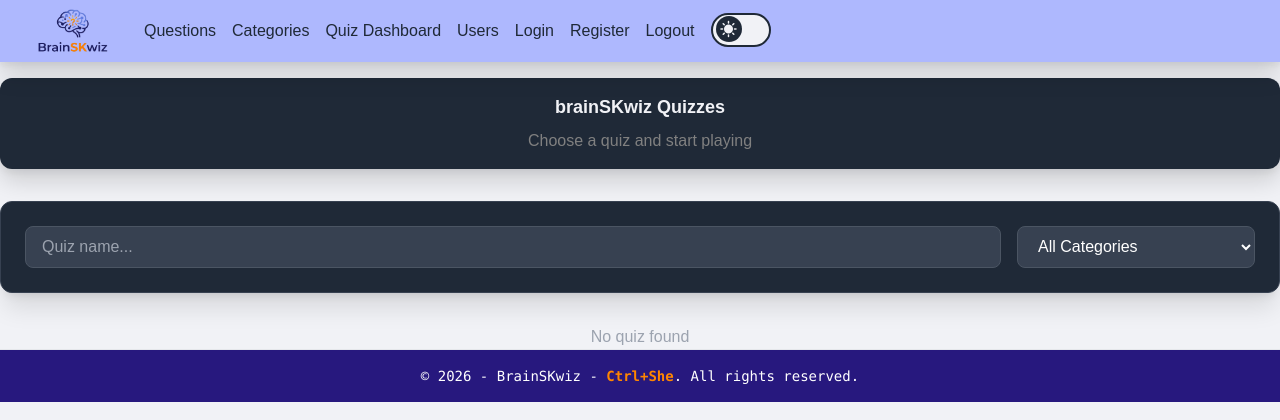
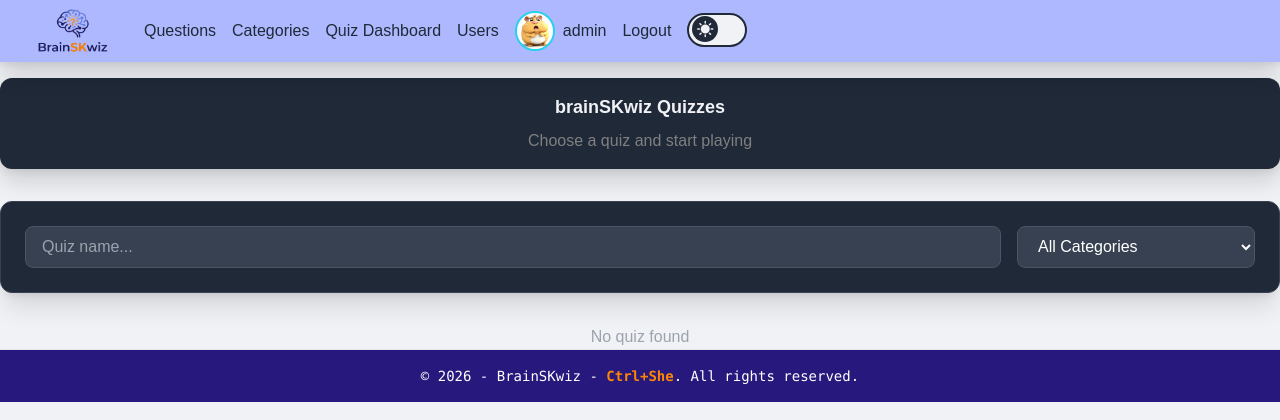
Before and after one commit to pouit777/CtrlShe, a PHP site: page /index.php in a window 1280 px wide. Shown: the top 420 px of the page. Run offline with PHP 8.4, Linux system fonts and the light colour scheme; a user stored in the database is signed in; data comes from the database, SQL or seed files in the repository; data that the repository does not hold is empty; some libraries are stand-ins or nearby versions; some web fonts are replaced.

Commit message:
rajout d'une photo de profil

```diff
--- a/docker/db/init.sql
+++ b/docker/db/init.sql
@@ -14,6 +14,7 @@ CREATE TABLE IF NOT EXISTS users (
     email VARCHAR(255) NOT NULL UNIQUE,
     password VARCHAR(255) NOT NULL,
     role ENUM('admin', 'user') DEFAULT 'user',
+    avatar VARCHAR(100) NOT NULL DEFAULT 'hamster.png',
     created_at TIMESTAMP DEFAULT CURRENT_TIMESTAMP
 ) ENGINE=InnoDB DEFAULT CHARSET=utf8mb4;
 
--- a/src/api/account/login_process.php
+++ b/src/api/account/login_process.php
@@ -29,6 +29,9 @@ try {
         $_SESSION['user_id'] = $userAccount['id'];
         $_SESSION['username'] = $userAccount['username'];
         $_SESSION['role'] = $userAccount['role'];
+        $_SESSION['avatar'] = !empty($userAccount['avatar'])
+            ? $userAccount['avatar']
+            : 'hamster.png';
 
         echo json_encode([
             'status' => 'success',
--- a/src/components/header.php
+++ b/src/components/header.php
@@ -4,6 +4,7 @@ if (session_status() === PHP_SESSION_NONE) {
 }
 require_once __DIR__ . '/../config/db.php';
 ?>
+
 <!DOCTYPE html>
 <html lang="en" class="h-full">
 <head>
@@ -26,15 +27,32 @@ require_once __DIR__ . '/../config/db.php';
         </button>
 
         <ul class="nav-menu" id="nav-menu">
-            <li><a href="index.php"><img src="/public/logo.png" alt="Logo" id="logoNavBar"></a></li>
+            <li>
+                <a href="/index.php">
+                    <img src="/public/logo.png" alt="Logo" id="logoNavBar">
+                </a>
+            </li>
             <li><a href="/admin_questions.php">Questions</a></li>
             <li><a href="/admin_categories.php">Categories</a></li>
-            <li><a href="/admin_dashboard.php">Quiz Dashboard</a>
-            <div class="right">
-                <li><a href="/admin_users.php">Users</a>
-                <li><a href="login.php">Login</a></li>
-                <li><a href="register.php">Register</a></li>
+            <li><a href="/admin_dashboard.php">Quiz Dashboard</a></li>
+
+            <?php if(isset($_SESSION['user_id'])): ?>
+                <li><a href="/admin_users.php">Users</a></li>
+                <li>
+                    <a href="/profile.php" class="flex items-center gap-2">
+                        <img
+                            src="/public/avatars/<?= htmlspecialchars($_SESSION['avatar'] ?? 'hamster.png') ?>"
+                            class="w-10 h-10 rounded-full border-2 border-cyan-400 object-cover"
+                        >
+                        <span><?= htmlspecialchars($_SESSION['username']) ?></span>
+                    </a>
+                </li>
                 <li><a href="/logout.php">Logout</a></li>
+
+            <?php else: ?>
+                <li><a href="/login.php">Login</a></li>
+                <li><a href="/register.php">Register</a></li>
+            <?php endif; ?>
             <li>
                 <label class="switch">
                     <input type="checkbox" id="theme-toggle">
@@ -43,7 +61,6 @@ require_once __DIR__ . '/../config/db.php';
                     </span>
                 </label>
             </li>
-            </div>
         </ul>
     </nav>
 
```
Also changed, not shown: src/public/avatars/cat.png (added), src/public/avatars/hamster.png (added). Lines whose indentation alone changed are shown as unchanged.
